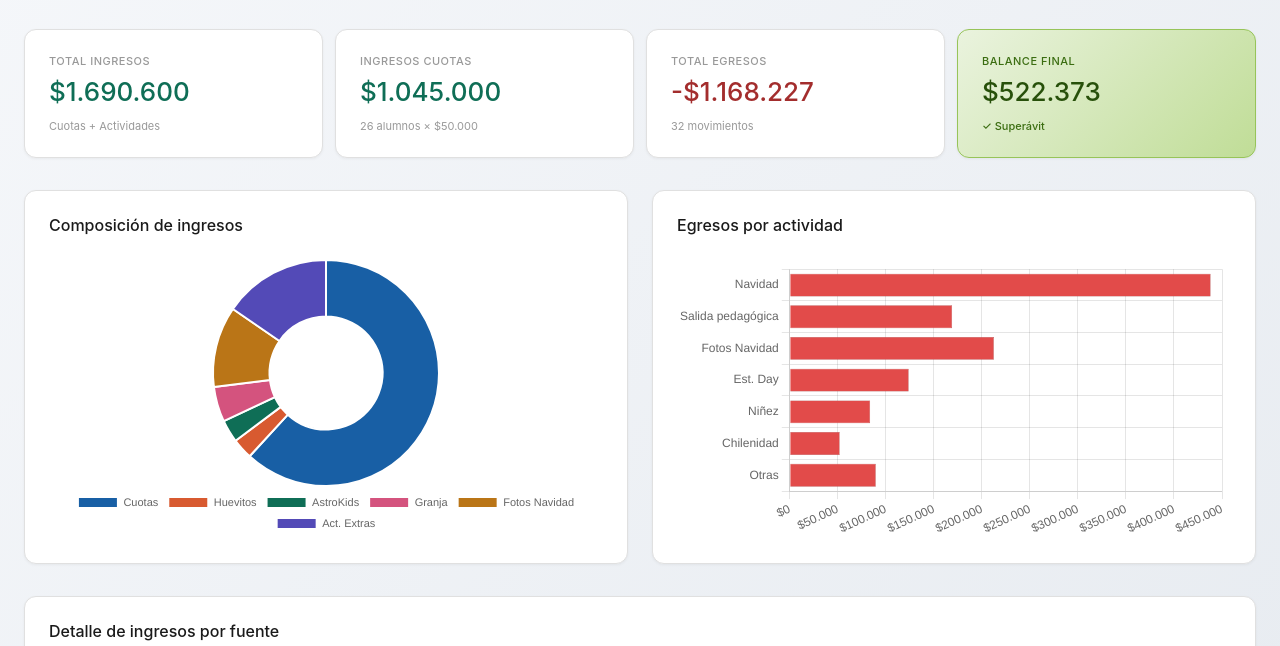
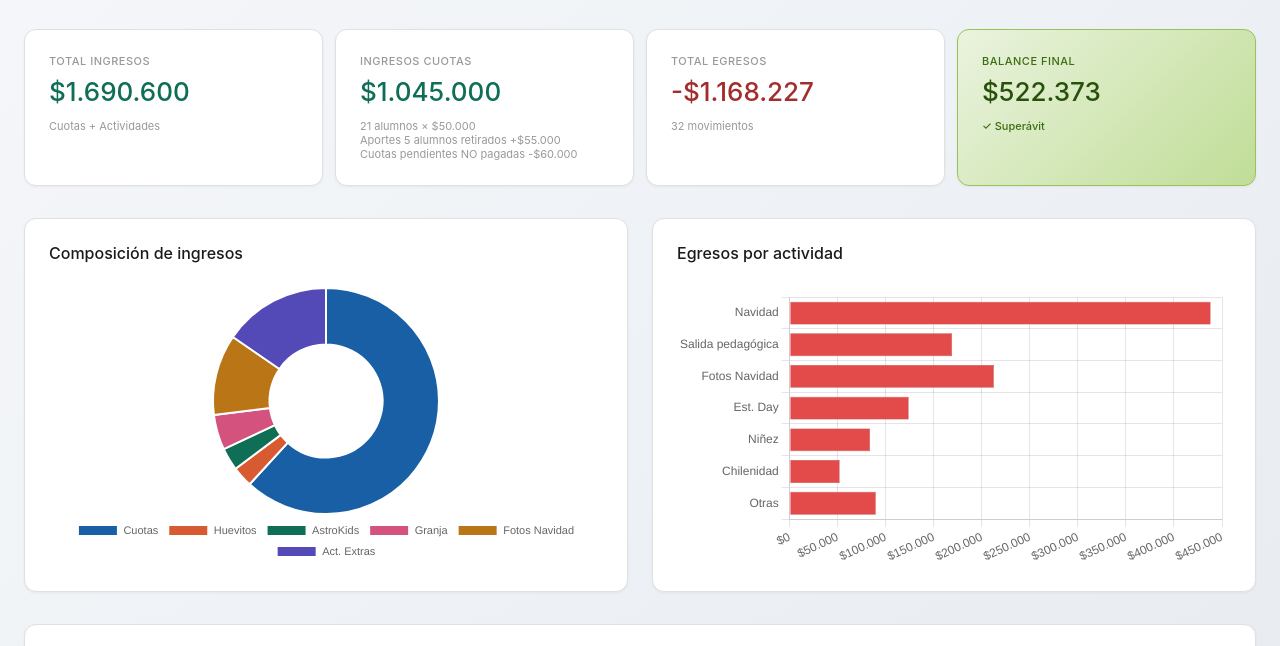
Before and after one commit to calderonparedes/PrekinderRC, a plain HTML site: page index.html in a window 1280 px wide. Shown: the part 94-740 px from the top of the page. Drawn offline with nearby package versions, Linux system fonts and the light colour scheme.

Commit message:
Update index.html

```diff
--- a/index.html
+++ b/index.html
@@ -455,7 +455,9 @@
             <div class="kpi-card">
                 <div class="kpi-label">Ingresos Cuotas</div>
                 <div class="kpi-value ingreso">$1.045.000</div>
-                <div class="kpi-subtitle">26 alumnos × $50.000</div>
+                <div class="kpi-subtitle">21 alumnos × $50.000</div>
+                <div class="kpi-subtitle">Aportes 5 alumnos retirados +$55.000</div>
+                <div class="kpi-subtitle">Cuotas pendientes NO pagadas -$60.000</div>
             </div>
 
             <div class="kpi-card">
```
